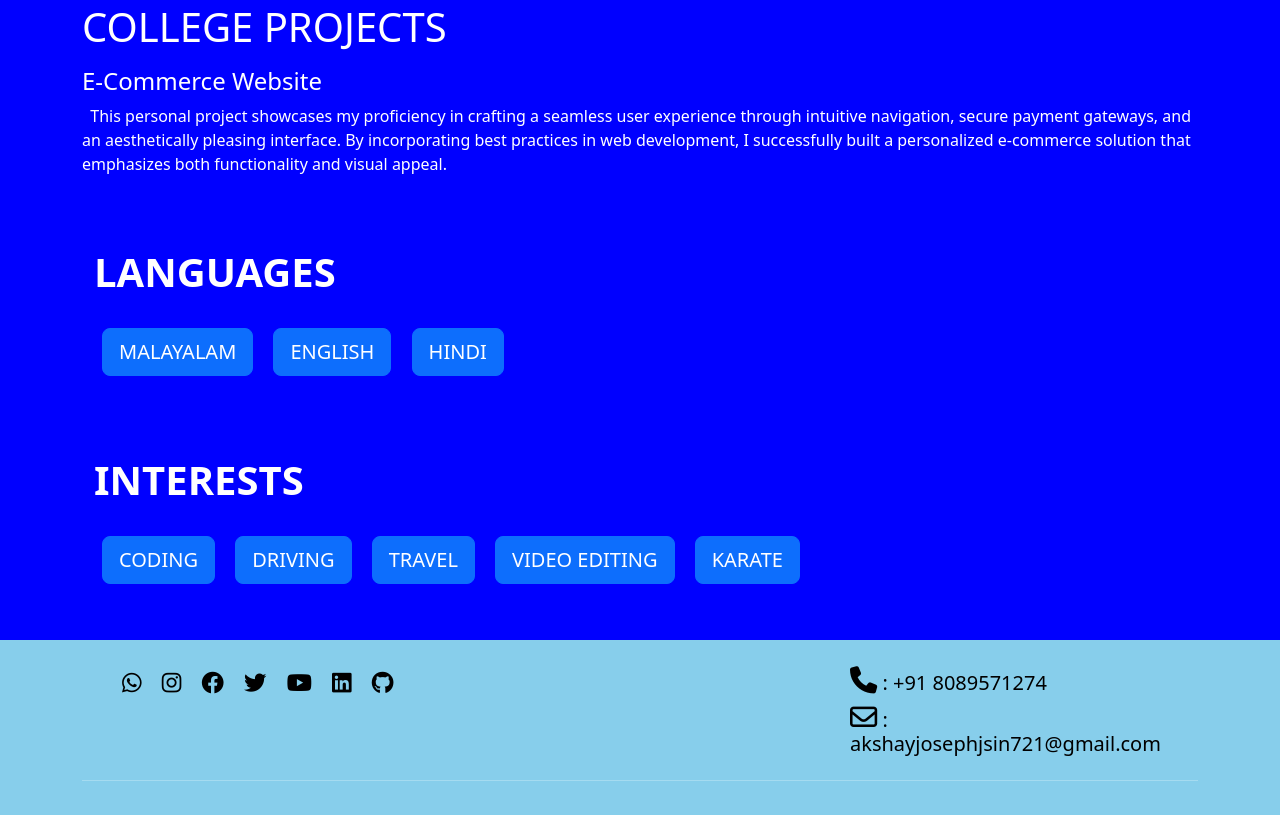
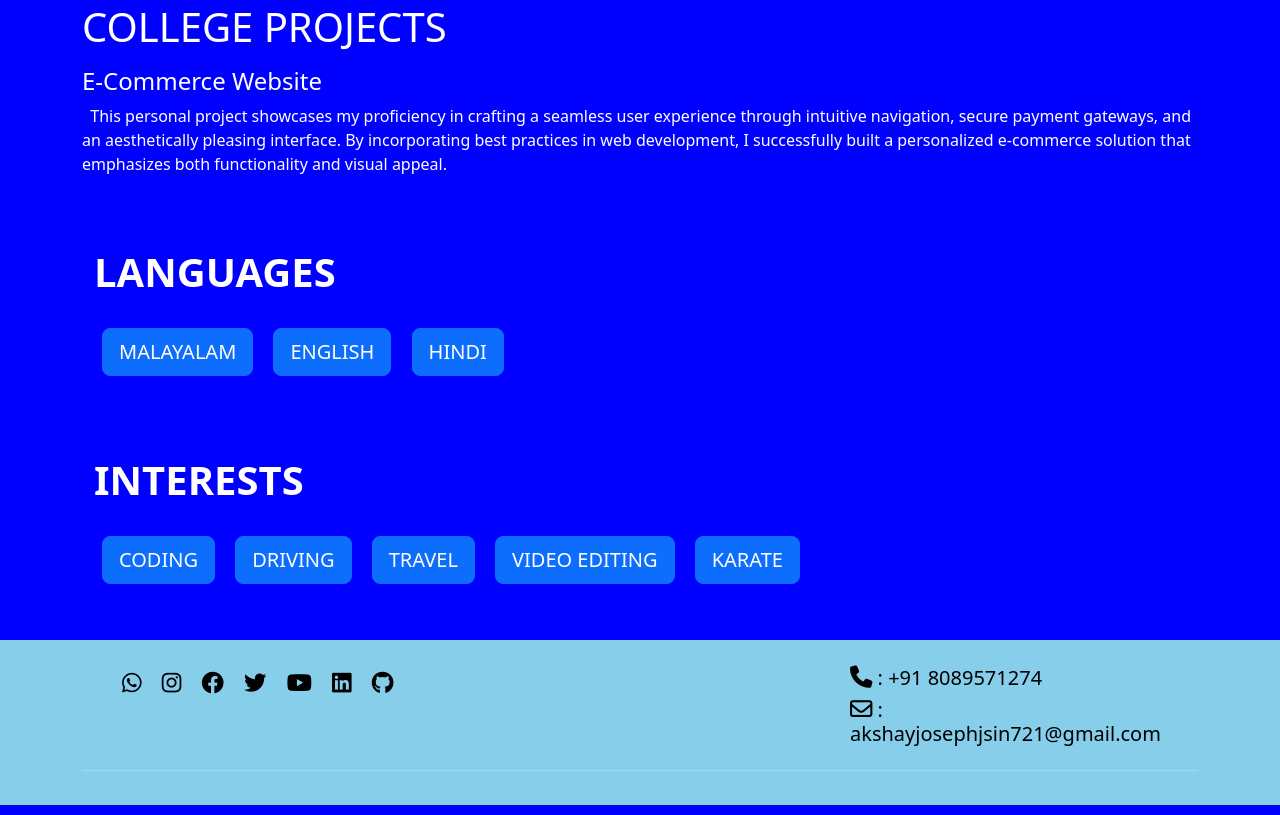
Before and after one commit to akshay-joseph-justin/personal, a plain HTML site: page index.html in a window 1280 px wide. Shown: the part 3209-4024 px from the top of the page. Drawn offline with nearby package versions, Linux system fonts and the light colour scheme.

Commit message:
Update index.html

```diff
--- a/index.html
+++ b/index.html
@@ -261,13 +261,13 @@
                   <div>
 
                     <a href="tel:+918089571274" style="text-decoration: none;">
-                      <h5 class="m-2 text-black"><i class="fa-solid fa-phone" style="color: #000; font-size: 1.7rem;"></i> : +91 8089571274</h5>
+                      <h5 class="m-2 text-black"><i class="fa-solid fa-phone" style="color: #000; font-size: 1.4rem;"></i> : +91 8089571274</h5>
                     </a>
 
 
                     <a href="mailto:akshayjosephjustin721@gmail.com" style="text-decoration: none;">
                       <h5 class="m-2 text-black">
-                          <i class="fa-regular fa-envelope" style="color: #000; font-size: 1.7rem;"></i> : akshayjosephjsin721@gmail.com
+                          <i class="fa-regular fa-envelope" style="color: #000; font-size: 1.4rem;"></i> : akshayjosephjsin721@gmail.com
                       </h5>
                   </a>
 
```
